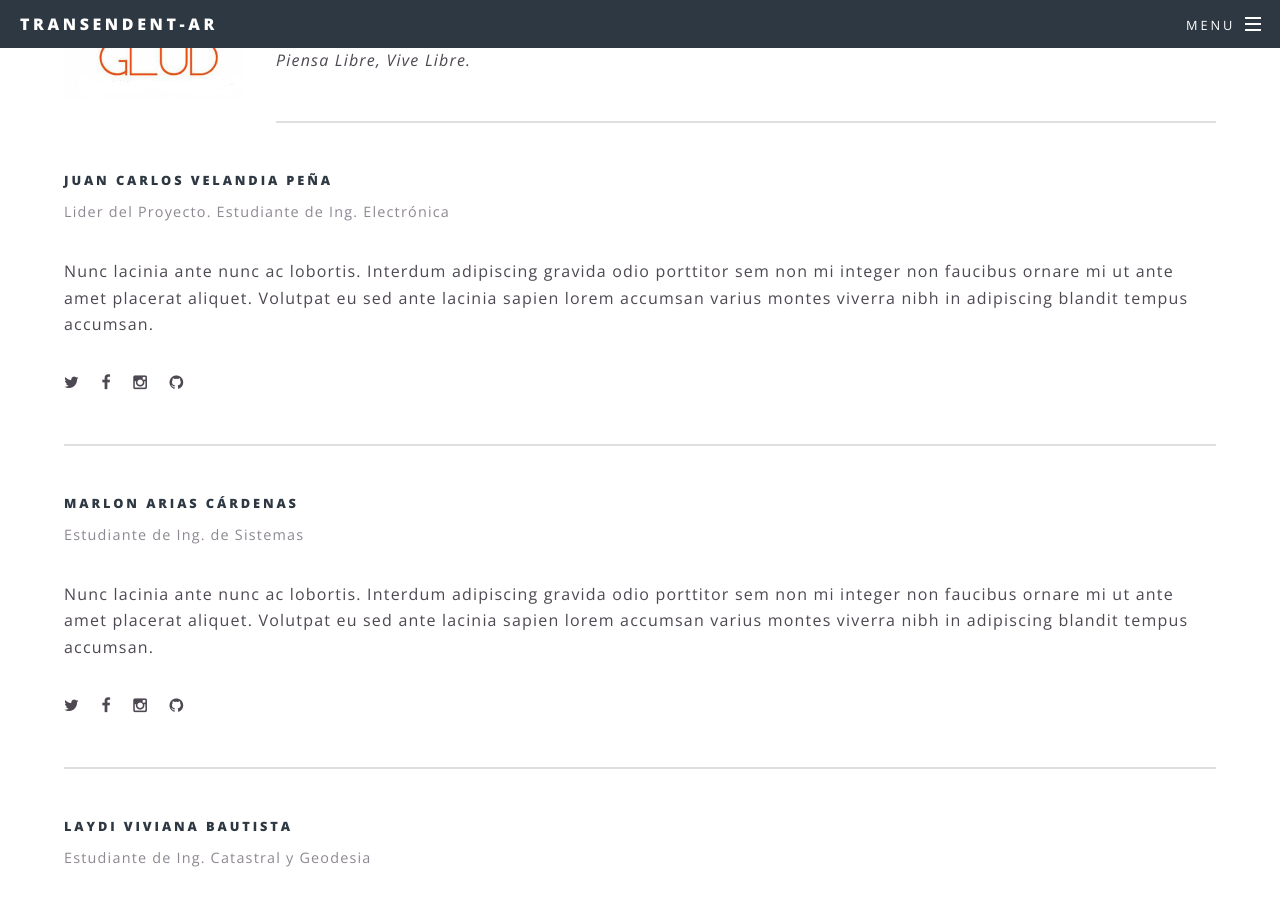
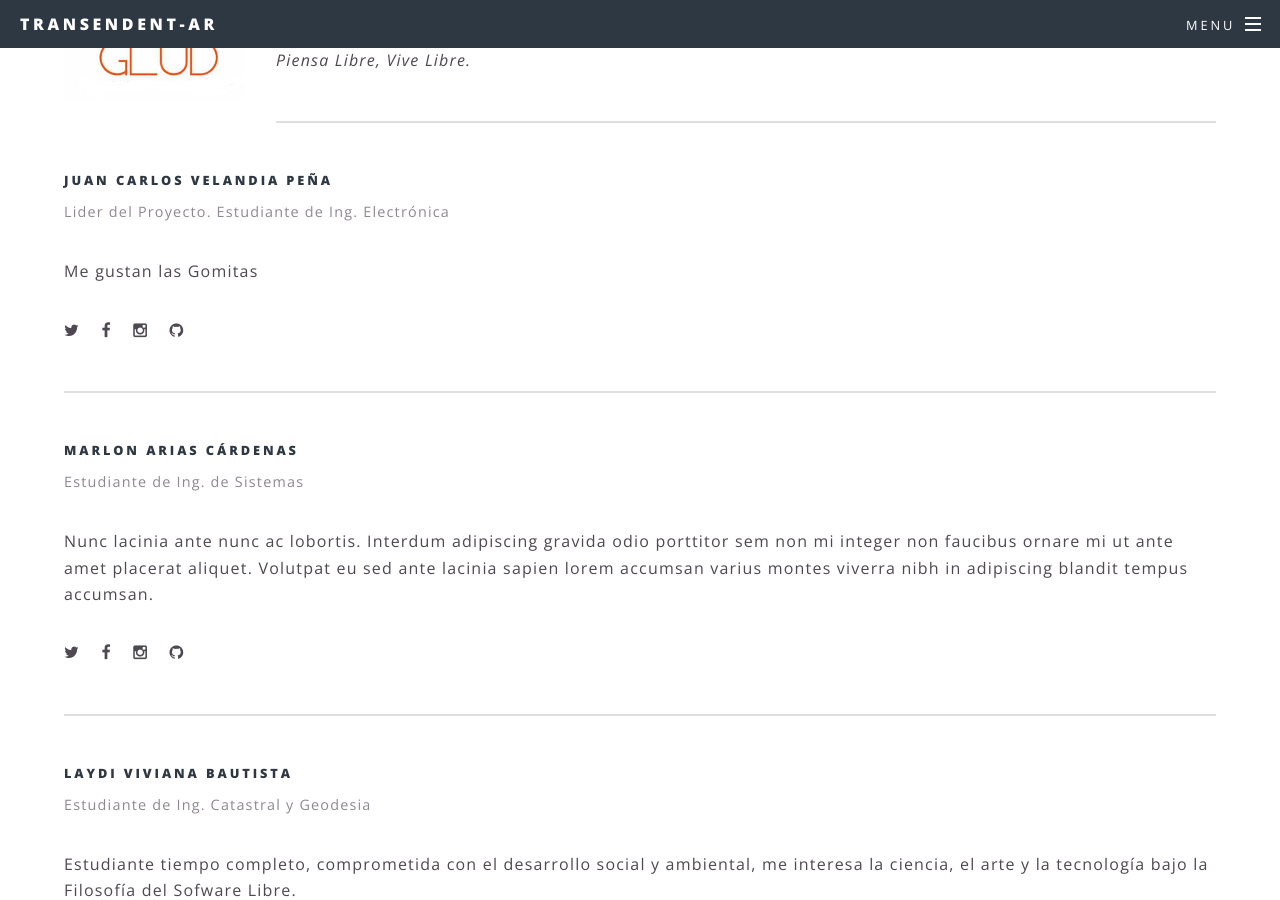
Before and after one commit to GLUD/trascendentAR, a Jekyll site: the page built from quienessomos.html, in a window 1280 px wide and 900 px high, scrolled down 572 px. Built offline with Jekyll 4.4.1, drawn with Linux system fonts in a browser that asks for light colours.

Commit message:
Agregar la descripción de Juan

```diff
--- a/quienessomos.html
+++ b/quienessomos.html
@@ -18,10 +18,7 @@ title: ¿Quiénes Somos?
 						<h5>Juan Carlos Velandia Peña</h5>
 						<p>Lider del Proyecto. Estudiante de Ing. Electrónica</p>
           </header>
-						<p>			Nunc lacinia ante nunc ac lobortis. Interdum adipiscing gravida odio porttitor
-							sem non mi integer non faucibus ornare mi ut ante amet placerat aliquet. Volutpat
-							 eu sed ante lacinia sapien lorem accumsan varius montes viverra nibh in adipiscing
-							 blandit tempus accumsan.</p>
+						<p>			Me gustan las Gomitas</p>
 						<ul class="icons">
 							<li><a href="#" class="icon fa-twitter"><span class="label">Twitter</span></a></li>
 							<li><a href="#" class="icon fa-facebook"><span class="label">Facebook</span></a></li>
```
